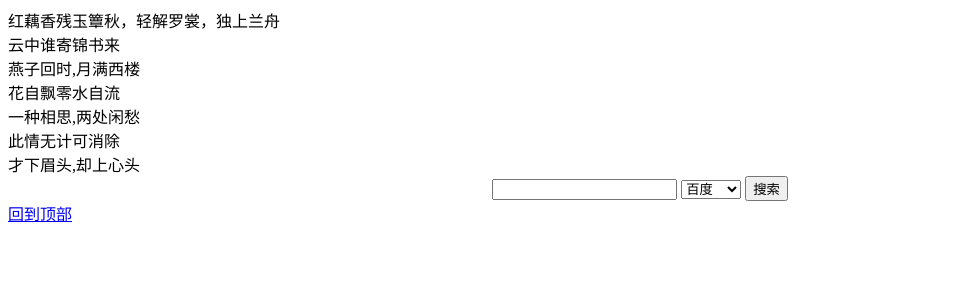
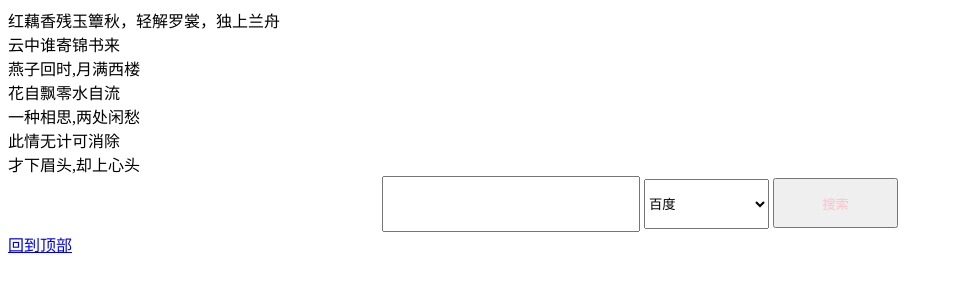
Before and after one commit to sunf666/lets-start, a plain HTML site: page index.html in a window 1280 px wide. Shown: the whole page, without its empty margins (0-953 px from the left). Drawn offline with Linux system fonts and the light colour scheme.

Commit message:
index.html

```diff
--- a/index.html
+++ b/index.html
@@ -16,16 +16,16 @@
     <div>才下眉头,却上心头</div>
     <div>
         <center>
-    <input>
-    <select>
+    <input style="height:50px;width:250px">
+    <select style="height:50px;width:125px">
         <option value="1">百度</option>
         <option value="2">Edge</option>
-        <option vaule="3">Fiefox</option>
+        <option vaule="3">Firfox</option>
         <option vaule="4">chorm</option>
         <option vaule="5">safari</option>
         <option vaule="6">Opera</option>
     </select>
-    <button>搜索</button>
+    <button style="color:pink;height:50px;width:125px">搜索</button>
     </center>
     </div>
     <div>
```
